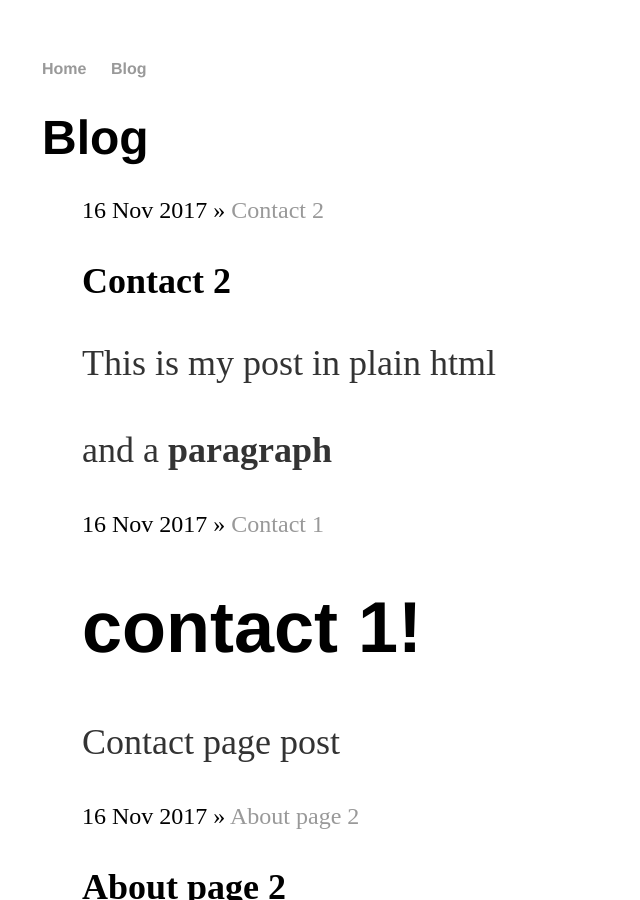
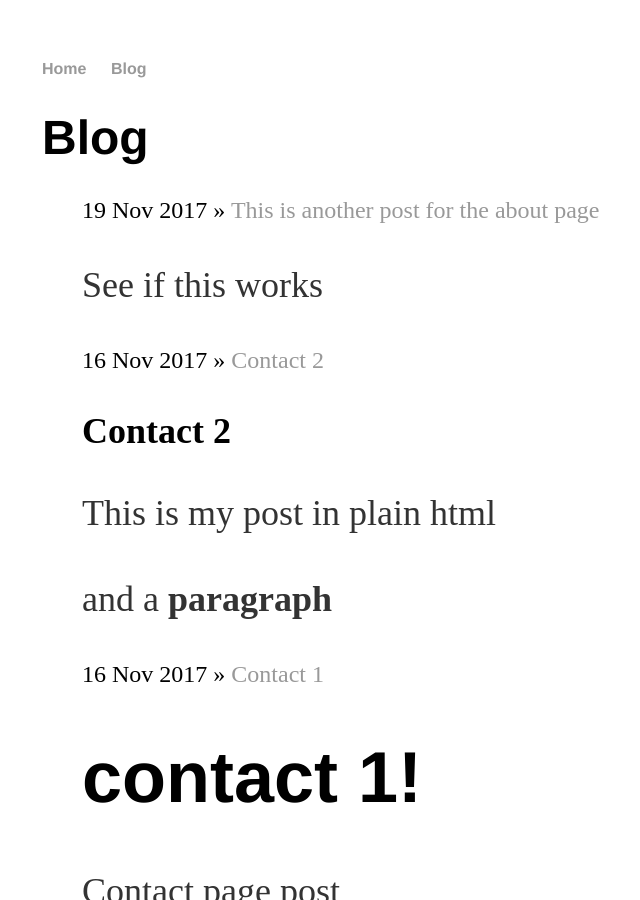
Before and after one commit to portablepage/portablepage.github.io, a Jekyll site: the page built from blog/index.html, in a window 1280 px wide and 900 px high. Shown: the whole window, without its empty margins (150-790 px from the left). Built offline with Jekyll 4.4.1, drawn with Linux system fonts in a browser that asks for light colours.

```diff
--- /dev/null
+++ b/_posts/2017-11-19-0e8d6.md
@@ -0,0 +1,9 @@
+---
+title: This is another post for the about page
+author: James
+published: true
+translations:
+  de: Eine Einführung in Flywheel
+  it: Una introduzione a Flywheel
+---
+See if this works
--- /dev/null
+++ b/contact/_data/posts.json
@@ -0,0 +1 @@
+{"mydata":[{"title":"From the contact data folder","content":"here is a body text"},{"title":"My second json blog post","content":"and a second body text"}]}
--- a/json/index.html
+++ b/json/index.html
@@ -4,12 +4,12 @@ title: About
 ---
 	<h1>{{ page.title }}</h1>
 	<ul class="posts">
-	Json posts
+	Json from contact data
 	<ul>
-      {% for p in site.data.json %}
+      {% for p in site.data.contact.posts %}
        <div>
 		   <h2>{{ p.title }}</h2>
-		   <p>{{ p.body }}</p>
+		   <p>{{ p.content }}</p>
 		</div>
       {% endfor %}
     </ul>
```
